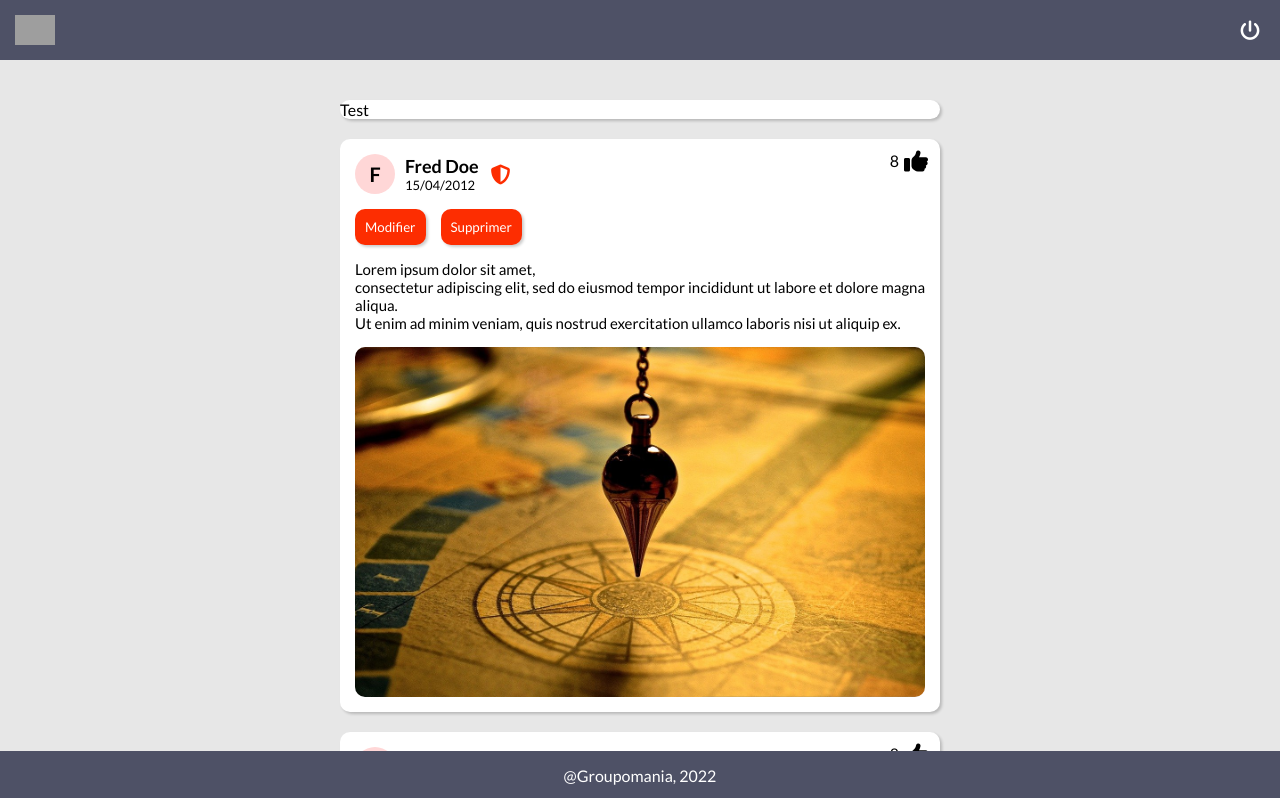
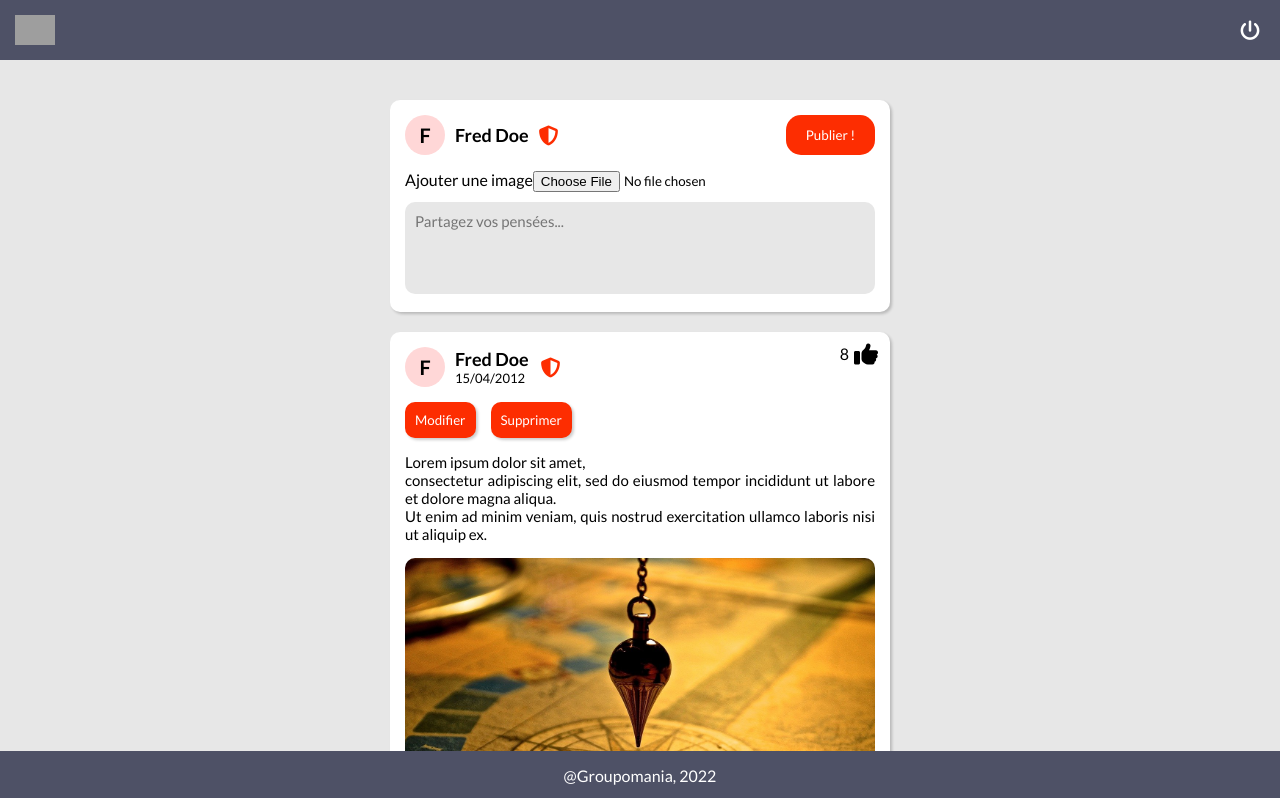
Before and after one commit to wcaillere/Groupomania_app_projet7_OC, a React (Create React App) app in the folder client/: page /home in a window 1280 px wide. Shown: the top 798 px of the page. Built offline with nearby package versions, Linux system fonts and the light colour scheme; grey boxes are pictures that could not be loaded.

Commit message:
Ajout outil frontend création de post

```diff
--- a/client/src/components/CreatePost/index.jsx
+++ b/client/src/components/CreatePost/index.jsx
@@ -1,16 +1,98 @@
 import styled from 'styled-components';
+import colors from '../../utils/style/colors';
 
 const CreatePostContainer = styled.div`
+  position: relative;
   width: 90%;
-  max-width: 600px;
+  max-width: 500px;
   background: white;
   margin: 20px auto;
+  padding: 15px;
   border-radius: 10px;
   box-shadow: 2px 2px 3px 0px rgba(0, 0, 0, 0.2);
 `;
 
+const PostDescrition = styled.div`
+  display: flex;
+  align-items: center;
+  margin-bottom: 15px;
+`;
+
+const Postinitial = styled.div`
+  display: flex;
+  background: ${colors.secondary};
+  width: 40px;
+  height: 40px;
+  margin-right: 10px;
+  border-radius: 50px;
+  font-size: 20px;
+  font-weight: bold;
+  align-items: center;
+  justify-content: center;
+`;
+
+const PostAuthor = styled.div`
+  font-weight: bold;
+  font-size: 18px;
+  margin-right: 10px;
+`;
+
+const ImageInput = styled.input`
+  margin-bottom: 10px;
+`;
+
+const FormTextArea = styled.textarea`
+  border: none;
+  resize: none;
+  width: 100%;
+  padding: 10px;
+  background: #e7e7e7;
+  border-radius: 10px;
+  font-size: 15px;
+`;
+
+const PublishButton = styled.input`
+  position: absolute;
+  right: 15px;
+  top: 15px;
+  padding: 12px 20px;
+  border: none;
+  border-radius: 15px;
+  color: white;
+  background: ${colors.primary};
+`;
+
 function CreatePost() {
-  return <CreatePostContainer>Test</CreatePostContainer>;
+  return (
+    <CreatePostContainer>
+      <PostDescrition>
+        <Postinitial>F</Postinitial>
+        <PostAuthor>Fred Doe</PostAuthor>
+        <i
+          class="fa-solid fa-shield-halved fa-lg"
+          style={{
+            color: `${colors.primary}`,
+          }}
+        ></i>
+      </PostDescrition>
+      <form>
+        <label for="file">Ajouter une image</label>
+        <ImageInput
+          type="file"
+          id="file"
+          name="image"
+          accept="image/png, image/jpeg, image/jpeg"
+        />
+        <FormTextArea
+          id="txtid"
+          name="txtname"
+          rows={4}
+          placeholder="Partagez vos pensées..."
+        ></FormTextArea>
+      </form>
+      <PublishButton type="submit" value="Publier !" />
+    </CreatePostContainer>
+  );
 }
 
 export default CreatePost;
--- a/client/src/components/post/index.jsx
+++ b/client/src/components/post/index.jsx
@@ -5,7 +5,7 @@ import test from '../../assets/test.jpg';
 const PostContainer = styled.div`
   position: relative;
   width: 90%;
-  max-width: 600px;
+  max-width: 500px;
   background: white;
   margin: 20px auto;
   padding: 15px;
```
